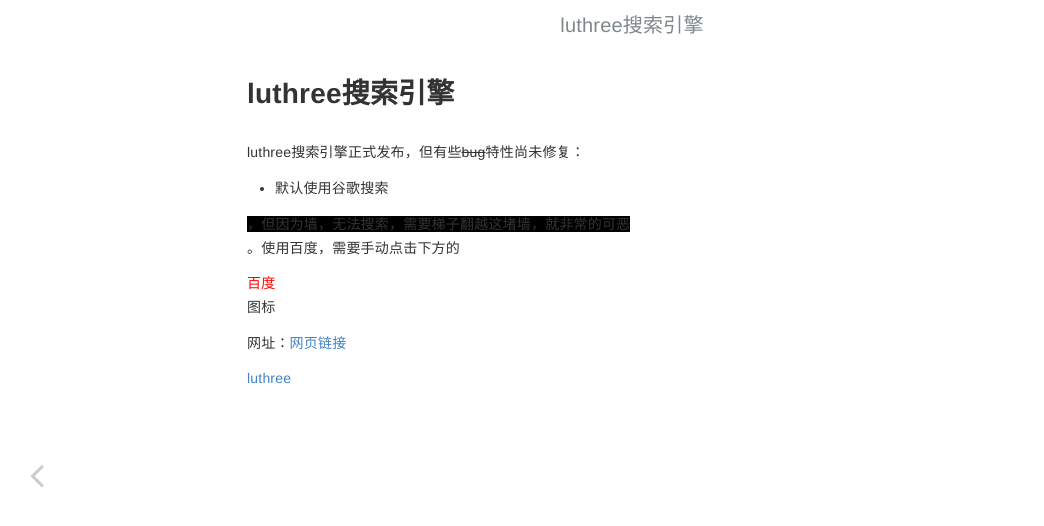
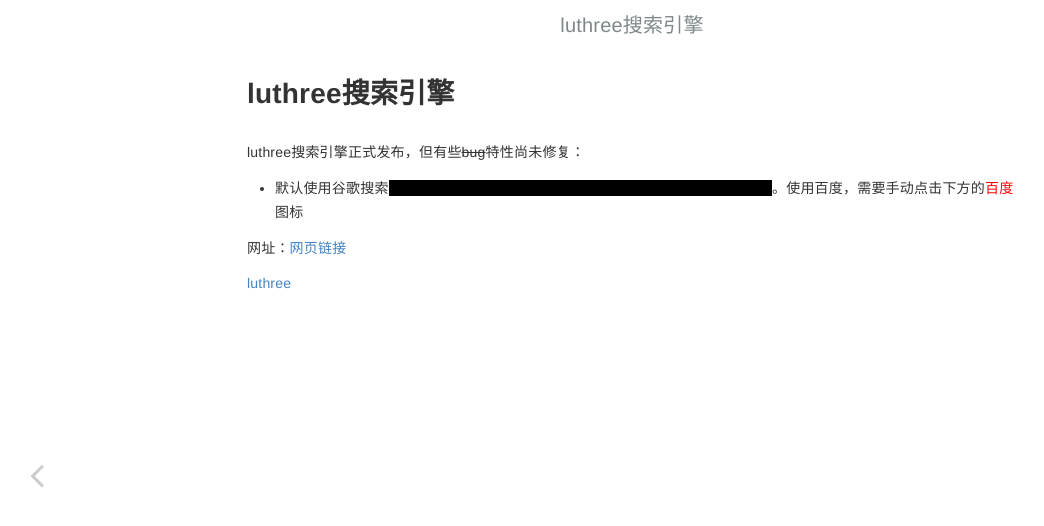
Before and after one commit to luthree/lusurui-luthree.github.io, a Jekyll site: the page built from _posts/2021-08-06-1_luthree搜索引擎.md, in a window 1280 px wide. Shown: the top 526 px of the page, without its empty margins (8-1052 px from the left). Built offline with Jekyll 4.4.1, drawn with Linux system fonts in a browser that asks for light colours; nearby versions of some CDN libraries; library files that are not in the unit come from our copies.

Commit message:
Create 2021-08-06-1_luthree搜索引擎.md

```diff
--- a/_posts/2021-08-06-1_luthree搜索引擎.md
+++ b/_posts/2021-08-06-1_luthree搜索引擎.md
@@ -8,10 +8,7 @@ layout: post
 
 luthree搜索引擎正式发布，但有些~~bug~~特性尚未修复：
 
-- 默认使用谷歌搜索
-<font style="background: black">，但因为墙，无法搜索，需要梯子翻越这堵墙，就非常的可恶</font>
-。使用百度，需要手动点击下方的
-<font color="red">百度</font>图标
+- 默认使用谷歌搜索<font style="background: black" color="black">，但因为墙，无法搜索，需要梯子翻越这堵墙，就非常的可恶</font>。使用百度，需要手动点击下方的<font color="red">百度</font>图标
 
 网址：[网页链接](luthree.tk/s)
 
```
